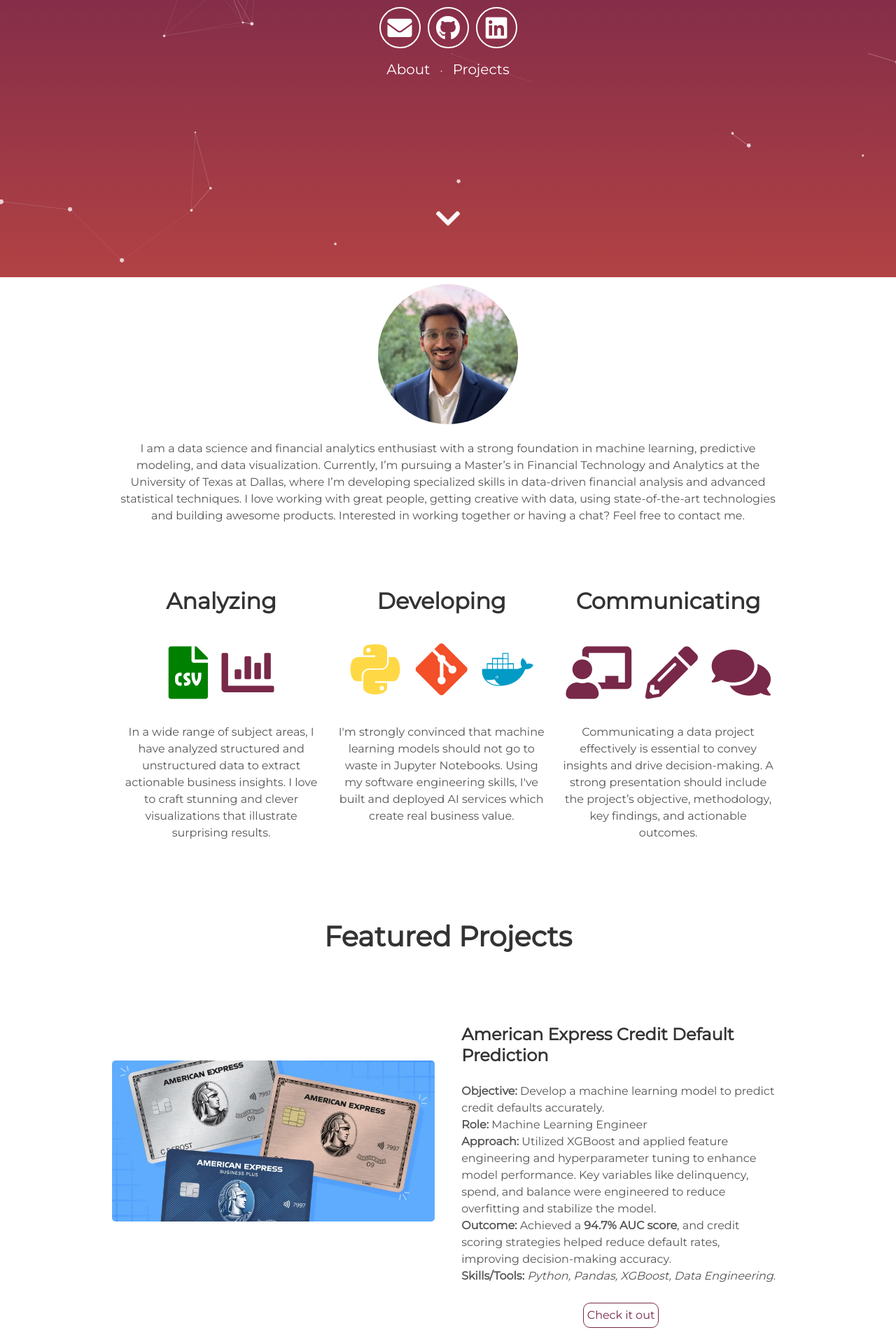
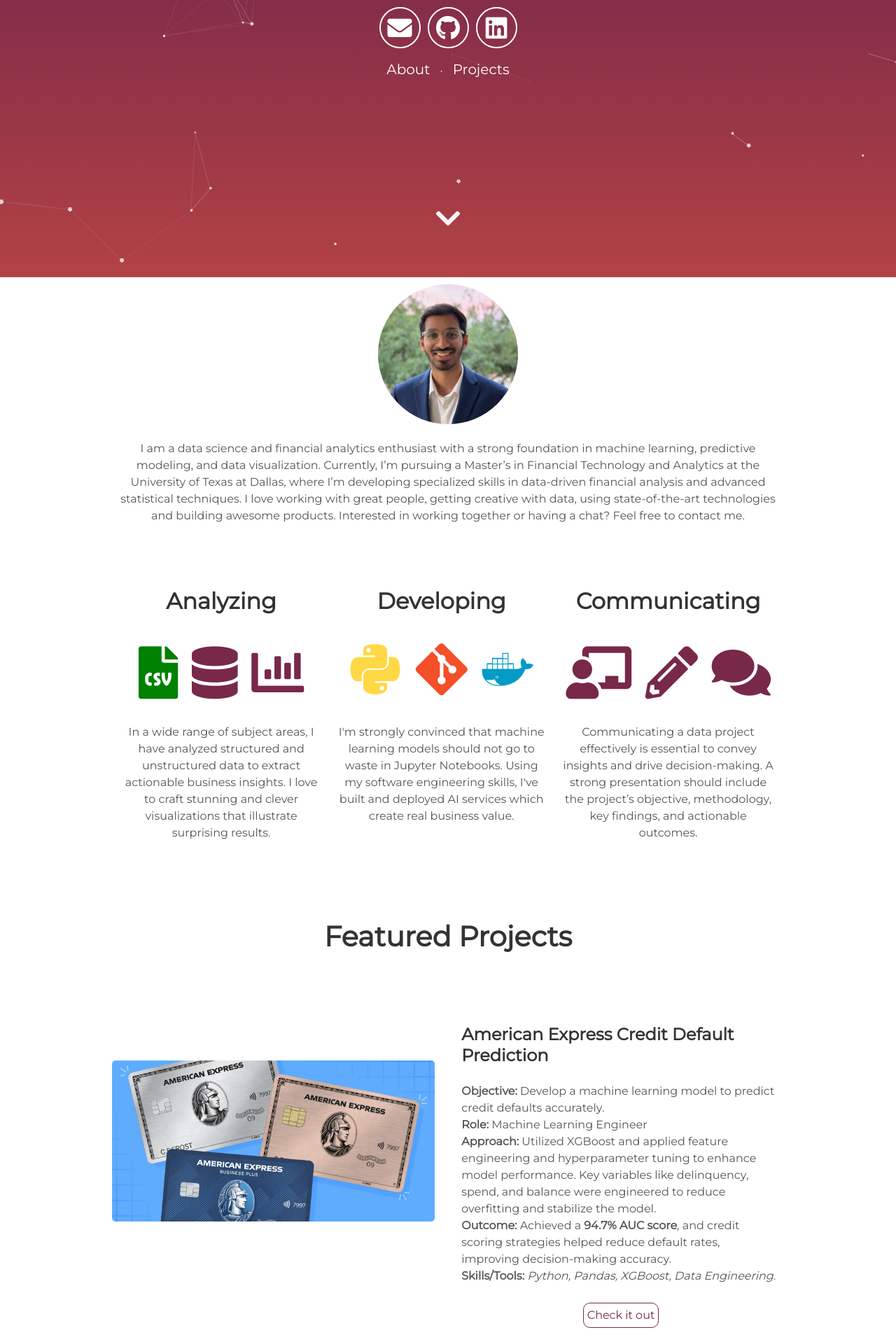
Before and after one commit to ViswaBonam/viswabonam.github.io, a Jekyll site: the page built from index.html, in a window 1280 px wide. Shown: the part 504-2424 px from the top of the page at 70% size. Built offline with Jekyll 4.4.1, drawn with Linux system fonts in a browser that asks for light colours.

Commit message:
Update about.html

```diff
--- a/_includes/about.html
+++ b/_includes/about.html
@@ -14,7 +14,7 @@
     <h2>Analyzing </h2>
   <div class="icons">
       <i class="icon fas fa-file-csv" style="color: green;"></i>
-      <i class="devicon-azuresqldatabase-plain"></i>
+      <i class="icon fas fa-solid fa-database"></i>
       <i class="icon fas fa-chart-bar"></i>
     </div>
     <p>
```
